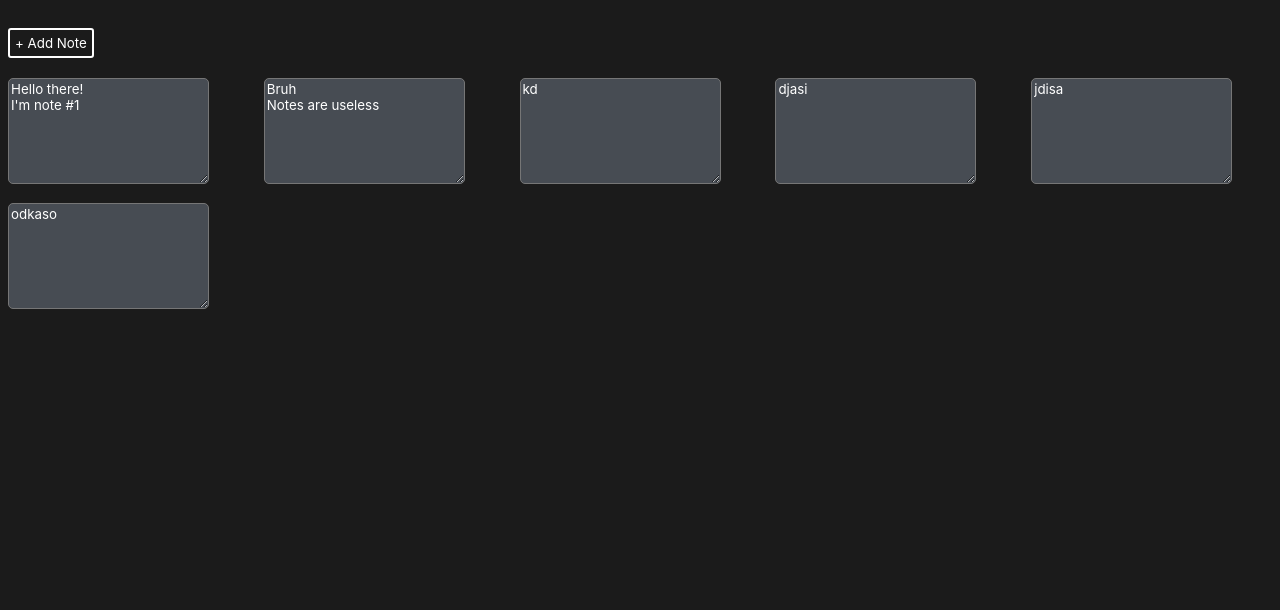
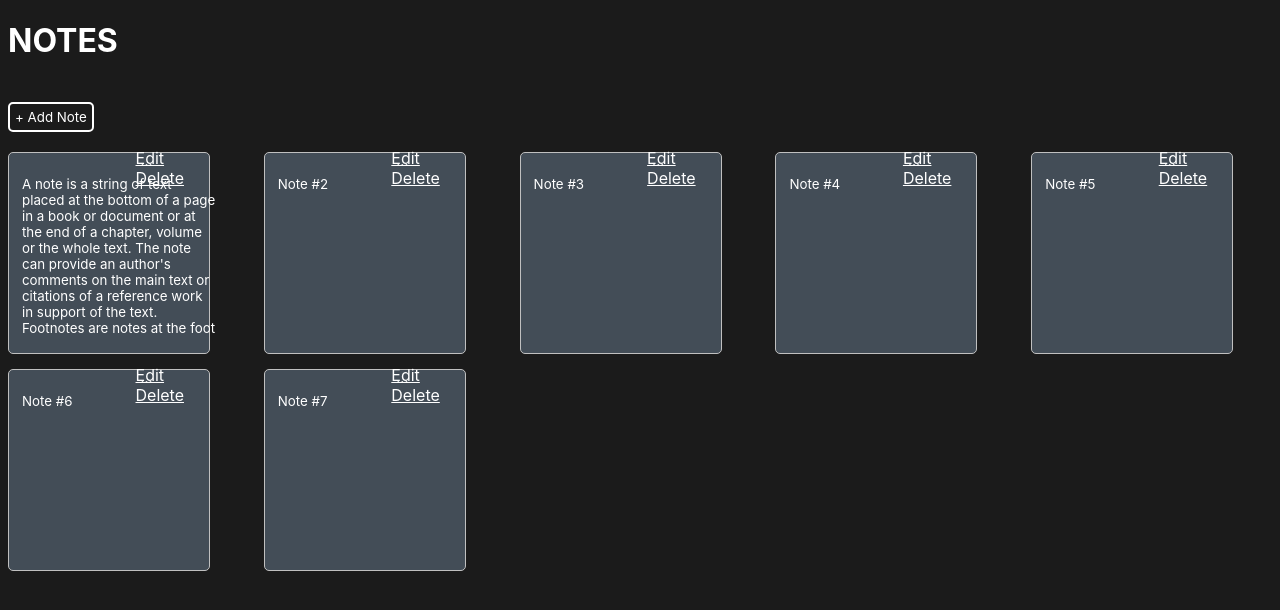
Before and after one commit to frontseat-astronaut/react-note-app, a React (Create React App) app: page / in a window 1280 px wide. Shown: the top 610 px of the page. Built offline with nearby package versions, Linux system fonts and the light colour scheme.

Commit message:
added delete functionality

```diff
--- a/src/App.css
+++ b/src/App.css
@@ -1,35 +1,87 @@
-.Note, .TextInput, .Button {
+.Heading, .TextInput, button, .NoteText, .DropdownOptions, a, .Note {
   white-space: pre-wrap;
   color: white;
-  background-color: rgb(71, 76, 83);
+  background-color: transparent;
   border-radius: 5px;
   font-family: -apple-system, blinkmacsystemfont, 'segoe ui', 'roboto', 'oxygen',
     'ubuntu', 'cantarell', 'fira sans', 'droid sans', 'helvetica neue',
     sans-serif;
 }
 
-.Note, .TextInput {
-  min-height: 100px;
-  min-width: 100px;
+.Heading {
+  text-align: justify;
 }
 
-.TextInput {
-  background-color: rgb(27, 27, 27);
+::-webkit-scrollbar {
+  width:0;
+  background: transparent;
 }
 
-.Button {
+button {
   cursor: pointer;
   border-style: solid;
   border-color: white;
   padding: 5px;
-  border-radius: 3px;
   background: none;
   background-color: transparent;
+  margin-right: 5px;
 }
+
+.Note {
+  position: relative;
+  background: rgb(67, 77, 87);
+  border-style: solid;
+  border-width: thin;
+  border-color: silver;
+  width: 200px;
+  height: 200px;
+}
+
+.NoteText {
+  outline: none;
+  position: absolute;
+  top: 20px;
+  left: 10px;
+  resize: none;
+  background: transparent;
+  border-color: transparent;
+  z-index: 1;
+  height: 80%;
+}
+
+.Options {
+  position: absolute;
+  top: -5px;
+  right: 25px;
+  display: inline-block;
+}
+
+.OptionsButton {
+  position: absolute;
+  cursor: pointer;
+  border: none;
+  font-weight: 500;
+  z-index: 2;
+}
+
+.OptionsButton:hover{
+  text-decoration: underline;
+}
+
+.DropdownOptions {
+  display: block;
+  z-index: 3;
+}
+
+/* .Options:hover .DropdownOptions {
+  display: block;
+  position: absolute;
+  top: 30px;
+  background: brown;
+} */
 
 .NotesGrid {
   display: grid;
   grid-gap: 15px;
   grid-template-columns: repeat(auto-fit, minmax(200px, 1fr));
-
 }
--- a/src/App.js
+++ b/src/App.js
@@ -1,68 +1,126 @@
 import './App.css';
 import React from 'react';
 
-function Note(props) {
-  return (
-    <textarea className="Note" value={props.text} readOnly />
-  );
+let defaultNotes = [
+  "A note is a string of text placed at the bottom of a page in a book or document or at the end of a chapter, volume or the whole text. The note can provide an author's comments on the main text or citations of a reference work in support of the text.\nFootnotes are notes at the foot of the page while endnotes are collected under a separate heading at the end of a chapter, volume, or entire work. Unlike footnotes, endnotes have the advantage of not affecting the layout of the main text, but may cause inconvenience to readers who have to move back and forth between the main text and the endnotes.\nIn some editions of the Bible, notes are placed in a narrow column in the middle of each page between two columns of biblical text.",
+  "Note #2",
+  "Note #3",
+  "Note #4",
+  "Note #5",
+  "Note #6",
+  "Note #7",
+];
+
+class Note extends React.Component {
+  constructor(props) {
+    super(props);
+
+    this.key = props.key;
+    this.deleteNote = props.deleteNote;
+
+    this.state = { "text": props.text };
+  }
+
+  render() {
+    return (
+      <div className="Note">
+        <div className="Options">
+          <button className="OptionsButton" >...</button>
+          <div className="DropdownOptions">
+            <a href="#" >Edit</a><br />
+            <a href="#" onClick={this.deleteNote}>Delete</a>
+          </div>
+        </div>
+        <textarea className="NoteText" value={this.state.text} readOnly />
+      </div>
+    );
+  }
 }
 
 class App extends React.Component {
   constructor(props) {
     super(props);
 
-    this.state = { "notes": ["Hello there!\nI'm note #1", "Bruh\nNotes are useless", "kd", "djasi", "jdisa", "odkaso"], "isTyping": false, "newNote": "" };
-
     this.handleNewNote = this.handleNewNote.bind(this);
     this.newNoteButton = this.newNoteButton.bind(this);
     this.handleSubmit = this.handleSubmit.bind(this);
+    this.handleCancel = this.handleCancel.bind(this);
     this.displayNotes = this.displayNotes.bind(this);
     this.handleChange = this.handleChange.bind(this);
     this.enterNote = this.enterNote.bind(this);
+    this.deleteNote = this.deleteNote.bind(this);
+
+    let jsxNotes = {}
+    for (let i = 0; i < defaultNotes.length; ++i) {
+      jsxNotes[i] = <Note text={defaultNotes[i]} key={i} deleteNote={this.deleteNote(i)} />;
+    }
+    this.state = { "notes": jsxNotes, "isTyping": false, "newNote": "", "totalNotesCounter": jsxNotes.length };
   }
+
   displayNotes() {
     return (
       <div className="NotesGrid">
-        {this.state.notes.map((note, index) =>
-          <div key={index}><Note text={note} /></div>
-        )}
+        {Object.values(this.state.notes)}
       </div>
     );
   }
+
   newNoteButton() {
     return (
-      <button onClick={this.handleNewNote} className="Button">
+      <button onClick={this.handleNewNote}>
         + Add Note
       </button>
     );
   }
+
   handleNewNote(event) {
     this.setState({ "isTyping": true });
     event.preventDefault();
   }
+
   handleChange(event) {
     this.setState({ "newNote": event.target.value });
   }
+
+  handleSubmit(event) {
+    event.preventDefault();
+    let newNotes = this.state.notes;
+    newNotes[this.state.totalNotesCounter] = <Note text={this.state.newNote} key={newNotes.length} deleteNote={this.deleteNote(newNotes.length)} />;
+    this.setState({ "notes": newNotes, "isTyping": false, "newNote": "", "totalNotesCounter": this.state.totalNotesCounter+1 });
+  }
+
+  handleCancel(event) {
+    event.preventDefault();
+    this.setState({ "isTyping": false, "newNote": "" });
+  }
+
   enterNote() {
     return (
       <form onSubmit={this.handleSubmit}>
         <textarea value={this.state.newNote} onChange={this.handleChange} className="TextInput" />
         <br />
-        <input type="submit" value="Done" className="Button" />
+        <button type="submit" >Done</button>
+        <button onClick={this.handleCancel}>Cancel</button>
       </form>
     );
   }
-  handleSubmit(event) {
-    event.preventDefault();
-    let newNotes = this.state.notes;
-    newNotes.push(this.state.newNote);
-    this.setState({ "notes": newNotes, "isTyping": false, "newNote": "" });
+
+  deleteNote(key) {
+    let handleDelete = function (event) {
+      let notes = this.state.notes;
+      delete notes[key];
+      this.setState({ "notes": notes });
+    };
+    return handleDelete.bind(this);
   }
+
   render() {
     return (
       <div className="App">
-        <br/>
-        {(!this.state.isTyping) ? this.newNoteButton() : this.enterNote()} <br /><br />
+        <h1 className="Heading">NOTES</h1>
+        <br />
+        {(!this.state.isTyping) ? this.newNoteButton() : this.enterNote()}
+        <br /> <br />
         {this.displayNotes()}
       </div>
     );
--- a/src/index.css
+++ b/src/index.css
@@ -1,6 +1,4 @@
 body {
-  margin: 5;
-  color: snow;
   font-family: -apple-system, BlinkMacSystemFont, 'Segoe UI', 'Roboto', 'Oxygen',
     'Ubuntu', 'Cantarell', 'Fira Sans', 'Droid Sans', 'Helvetica Neue',
     sans-serif;
```
